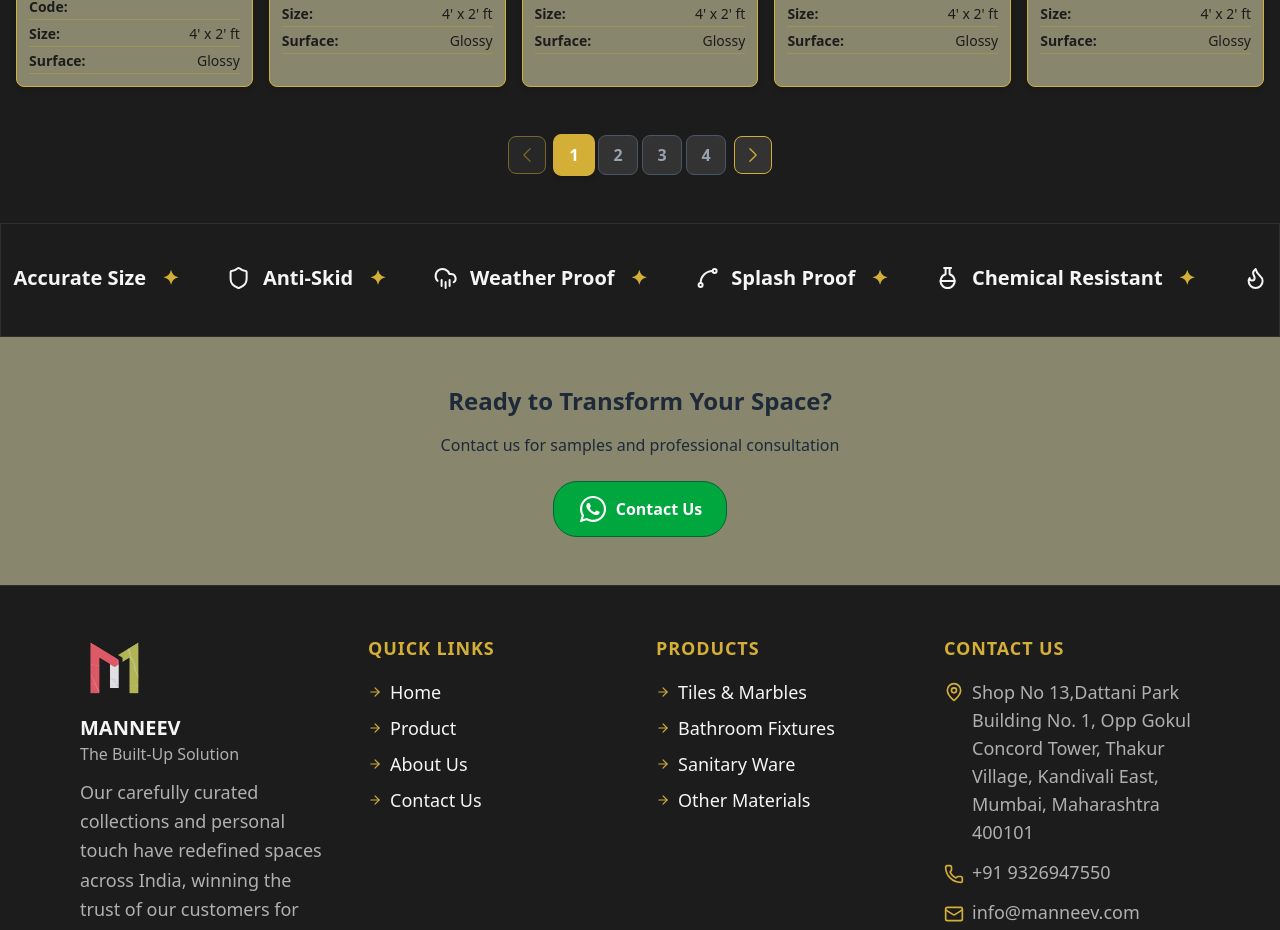
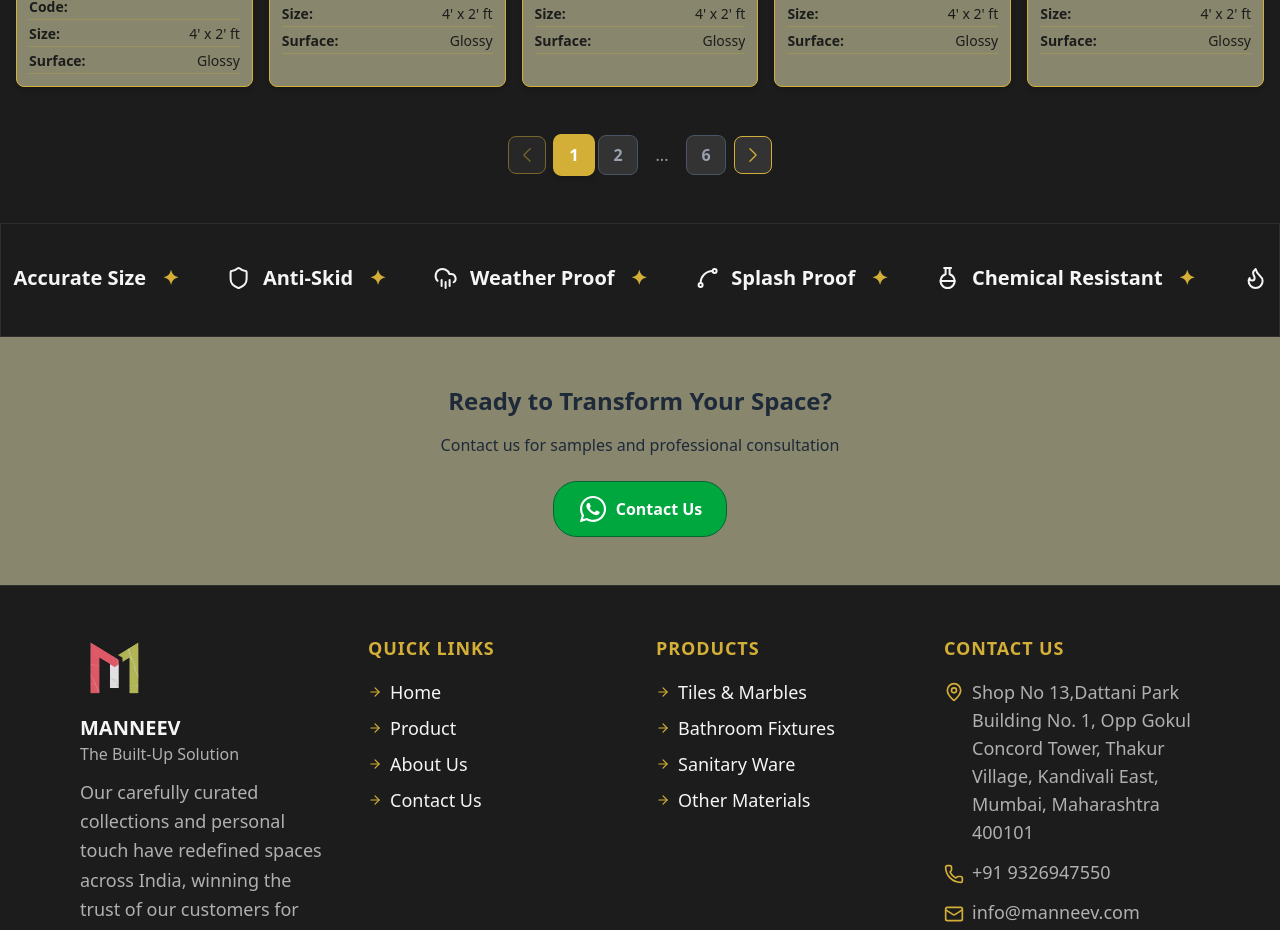
Before and after one commit to mithlesh-vishwakarma/jemil-manneev, a React (Vite) app: page /collections/tiles in a window 1280 px wide. Shown: the part 1960-2890 px from the top of the page. Built offline with nearby package versions, Linux system fonts and the light colour scheme.

Commit message:
more products added

```diff
--- a/src/pages/ProductCollections/Tiles.tsx
+++ b/src/pages/ProductCollections/Tiles.tsx
@@ -126,8 +126,7 @@ const productData = {
           id: 17,
           code: "102 SATVARIO",
           image: "glossy017.webp",
-          images: ["glossy017.webp", "glossy018.webp", "glossy019.webp"],
-          color: "White/Light",
+          color: "White",
         },
         {
           id: 18,
@@ -390,6 +389,18 @@ const productData = {
           images: ["carving010.webp", "carving001.webp", "carving002.webp"],
           color: "CROWN",
         },
+        {
+          id: 11,
+          code: "Denish White",
+          image: "carving011.webp",
+          color: "White",
+        },
+        {
+          id: 12,
+          code: "Antonio Pearl",
+          image: "carving012.webp",
+          color: "Pearl",
+        },
       ],
     },
     sinker: {
@@ -435,6 +446,181 @@ const productData = {
           image: "sinker006.webp",
           images: ["sinker006.webp", "sinker001.webp", "sinker002.webp"],
           color: "Multi-color",
+        },
+      ],
+    },
+    woodPunch: {
+      title: "Wood Punch Finish",
+      products: [
+        {
+          id: 1,
+          code: "Spanish Walnut",
+          image: "woodPunch001.webp",
+          color: "Walnut",
+        },
+        {
+          id: 2,
+          code: "Agatha Brown",
+          image: "woodPunch002.webp",
+          color: "Brown",
+        },
+        {
+          id: 3,
+          code: "Denish Beach",
+          image: "woodPunch003.webp",
+          color: "Beach",
+        },
+        {
+          id: 4,
+          code: "Ghana Walnut",
+          image: "woodPunch004.webp",
+          color: "Walnut",
+        },
+        {
+          id: 5,
+          code: "Plank Natural",
+          image: "woodPunch005.webp",
+          color: "Natural",
+        },
+      ],
+    },
+    woodPlain: {
+      title: "Wood Plain Finish",
+      products: [
+        {
+          id: 1,
+          code: "African Natural",
+          image: "woodPlain001.webp",
+          color: "Natural",
+        },
+        {
+          id: 2,
+          code: "Swisso Natural",
+          image: "woodPlain002.webp",
+          color: "Natural",
+        },
+        {
+          id: 3,
+          code: "Touchwood Brown",
+          image: "woodPlain003.webp",
+          color: "Brown",
+        },
+      ],
+    },
+    plain: {
+      title: "Plain Finish",
+      products: [
+        {
+          id: 1,
+          code: "Madley Russet",
+          image: "plain001.webp",
+          color: "Russet",
+        },
+        {
+          id: 2,
+          code: "Madley Silver",
+          image: "plain002.webp",
+          color: "Silver",
+        },
+        {
+          id: 3,
+          code: "Samara Gris",
+          image: "plain003.webp",
+          color: "Gris",
+        },
+        {
+          id: 4,
+          code: "Samara Pearl",
+          image: "plain004.webp",
+          color: "Pearl",
+        },
+        {
+          id: 5,
+          code: "Sambawood Natural",
+          image: "plain005.webp",
+          color: "Natural",
+        },
+        {
+          id: 6,
+          code: "Durian Teak",
+          image: "plain006.webp",
+          color: "Teak",
+        },
+        {
+          id: 7,
+          code: "Iris Mist",
+          image: "plain007.webp",
+          color: "Mist",
+        },
+      ],
+    },
+    marblePlain: {
+      title: "Marble Plain Finish",
+      products: [
+        {
+          id: 1,
+          code: "Marquery Grey",
+          image: "marblePlain001.webp",
+          color: "Grey",
+        },
+        {
+          id: 2,
+          code: "Antico Choco",
+          image: "marblePlain002.webp",
+          color: "Choco",
+        },
+        {
+          id: 3,
+          code: "Antico Marfil",
+          image: "marblePlain003.webp",
+          color: "Marfil",
+        },
+        {
+          id: 4,
+          code: "Iris Wenge",
+          image: "marblePlain004.webp",
+          color: "Brown",
+        },
+      ],
+    },
+    crystal: {
+      title: "Crystal Finish",
+      products: [
+        {
+          id: 1,
+          code: "Grandur Marfil",
+          image: "crystal001.webp",
+          color: "Marfil",
+        },
+        {
+          id: 2,
+          code: "Parquet Natural",
+          image: "crystal002.webp",
+          color: "Natural",
+        },
+        {
+          id: 3,
+          code: "Pulpis Pine",
+          image: "crystal003.webp",
+          color: "Pine",
+        },
+        {
+          id: 4,
+          code: "Sunrise Beige",
+          image: "crystal004.webp",
+          color: "Beige",
+        },
+        {
+          id: 5,
+          code: "Arista Beige",
+          image: "crystal005.webp",
+          color: "Beige",
+        },
+        {
+          id: 6,
+          code: "Envave Pearl",
+          image: "crystal006.webp",
+          color: "Pearl",
         },
       ],
     },
```
